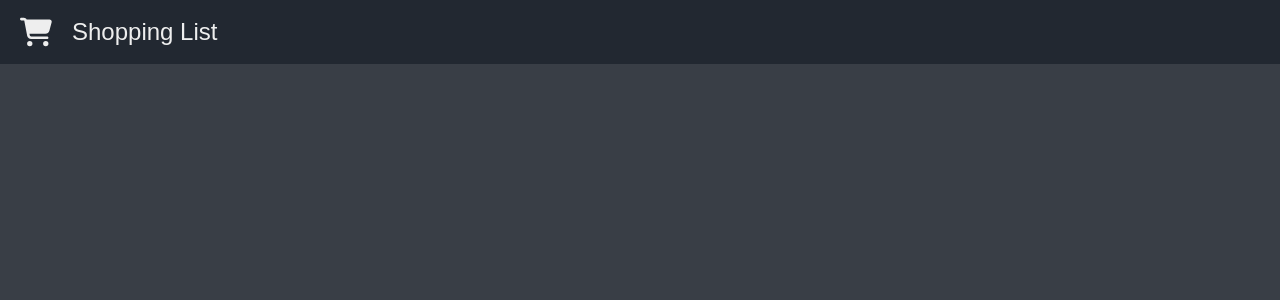
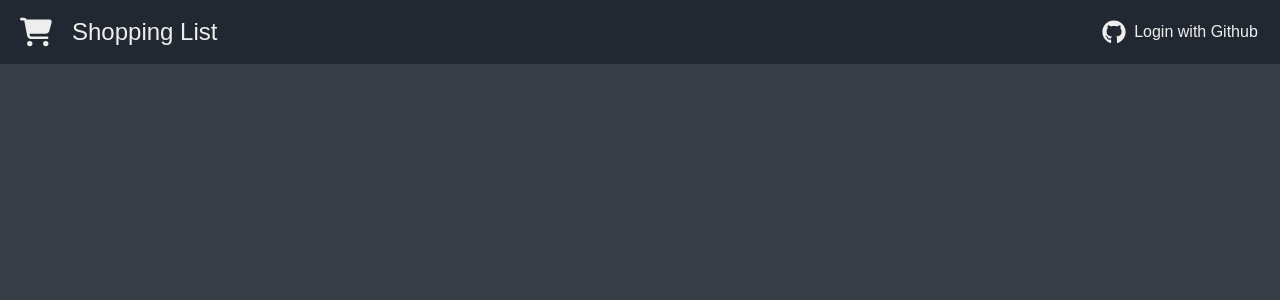
Before and after one commit to OR-Homelab/shopping-list, a Next.js app: page / in a window 1280 px wide. Shown: the top 300 px of the page. Built offline with nearby package versions, Linux system fonts and the light colour scheme; no server answers.

Commit message:
Login almost finished
Login almost finished.

Co-Authored-By: Robin Ringwelski <94263613+RobinRingwelski@users.noreply.github.com>

```diff
--- a/package.json
+++ b/package.json
@@ -10,6 +10,7 @@
   },
   "dependencies": {
     "next": "15.2.4",
+    "next-auth": "^5.0.0-beta.25",
     "react": "^19.0.0",
     "react-dom": "^19.0.0",
     "react-icons": "^5.5.0"
--- a/src/app/(frontpage)/layout.tsx
+++ b/src/app/(frontpage)/layout.tsx
@@ -1,7 +1,7 @@
-"use client";
-
 import { FaCartShopping } from "react-icons/fa6";
 import Link from "next/link";
+
+import { LoginButton } from "@/components/loginButton";
 
 export default function Layout({
   children,
@@ -18,6 +18,7 @@ export default function Layout({
           <h1 className="ml-5 text-2xl">Shopping List</h1>
         </div>
         <nav className="ml-5 m-auto"></nav>
+        <LoginButton />
       </header>
       <main className={`pt-16 transition-all duration-300`}>{children}</main>
     </div>
--- /dev/null
+++ b/src/app/api/auth/[...nextauth]/route.ts
@@ -0,0 +1,2 @@
+import { handlers } from "@/auth/auth";
+export const { GET, POST } = handlers;
--- a/src/app/shopping/layout.tsx
+++ b/src/app/shopping/layout.tsx
@@ -4,7 +4,9 @@ import { useState } from "react";
 import { FaCartShopping } from "react-icons/fa6";
 import Link from "next/link";
 
-import Sidebar from "@/components/sidebar";
+import { Sidebar } from "@/components/sidebar";
+// TODO: Make the LoginButton component usable in client components.
+/* import { LoginButton } from "@/components/loginButton"; */
 
 export default function Layout({
   children,
@@ -25,6 +27,7 @@ export default function Layout({
         <nav className="ml-5 m-auto">
           <button onClick={() => setIsExpanded(!isExpanded)}>Sidebar</button>
         </nav>
+        <div>{/* <LoginButton /> */}</div>
       </header>
       <Sidebar isExpanded={isExpanded} />
       <main
--- /dev/null
+++ b/src/auth/auth.ts
@@ -0,0 +1,15 @@
+import NextAuth from "next-auth";
+import GitHub from "next-auth/providers/github";
+
+export const { handlers, signIn, signOut, auth } = NextAuth({
+  providers: [GitHub],
+  pages: {
+    signIn: "/",
+  },
+  callbacks: {
+    authorized: async ({ auth }) => {
+      // Logged in users are authenticated, otherwise redirect to login page
+      return !!auth;
+    },
+  },
+});
--- /dev/null
+++ b/src/components/loginButton.tsx
@@ -0,0 +1,38 @@
+import { signIn, signOut, auth } from "@/auth/auth";
+import { FaGithub } from "react-icons/fa";
+import { GrLogout } from "react-icons/gr";
+
+export async function LoginButton() {
+  const session = await auth();
+
+  return (
+    <div className="flex flex-row w-50">
+      {session?.user ? (
+        <GrLogout className="m-auto mr-2 size-6" />
+      ) : (
+        <FaGithub className="m-auto mr-2 size-6" />
+      )}
+      <div className="m-auto ml-0">
+        {session?.user ? (
+          <form
+            action={async () => {
+              "use server";
+              await signOut();
+            }}
+          >
+            <button type="submit">Logout</button>
+          </form>
+        ) : (
+          <form
+            action={async () => {
+              "use server";
+              await signIn("github", { redirectTo: "/shopping" });
+            }}
+          >
+            <button type="submit">Login with Github</button>
+          </form>
+        )}
+      </div>
+    </div>
+  );
+}
--- a/src/components/sidebar.tsx
+++ b/src/components/sidebar.tsx
@@ -5,15 +5,17 @@ interface props {
   isExpanded: boolean;
 }
 
-export default function Sidebar(props: props) {
+export function Sidebar(props: props) {
   return (
     <div
       className={`fixed h-full top-16 left-0 bg-foreground2 z-10 transition-all duration-250 ${
         props.isExpanded ? "w-64" : "w-0"
       }`}
     >
-      <nav className="overflow-hidden">
-        <Link href="">Testing</Link>
+      <nav className="overflow-hidden flex flex-col">
+        <Link href="/">Home</Link>
+        <Link href="/shopping">Shopping</Link>
+        <Link href="/settings">Settings</Link>
       </nav>
     </div>
   );
--- /dev/null
+++ b/src/middleware.ts
@@ -0,0 +1,5 @@
+export { auth as middleware } from "@/auth/auth";
+
+export const config = {
+  matcher: ["/((?!api|_next/static|_next/image|favicon.ico).*)"],
+};
```
Also changed, not shown: 2 other files (tests, documents, lock files or other folders).
